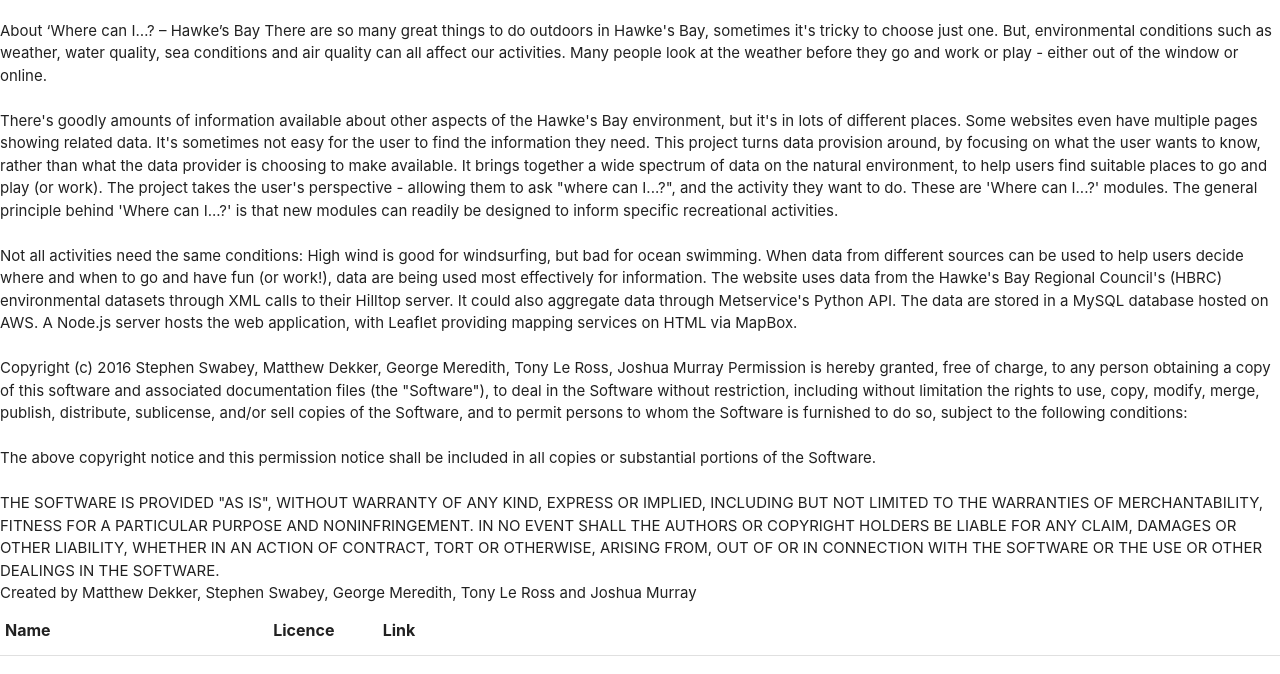
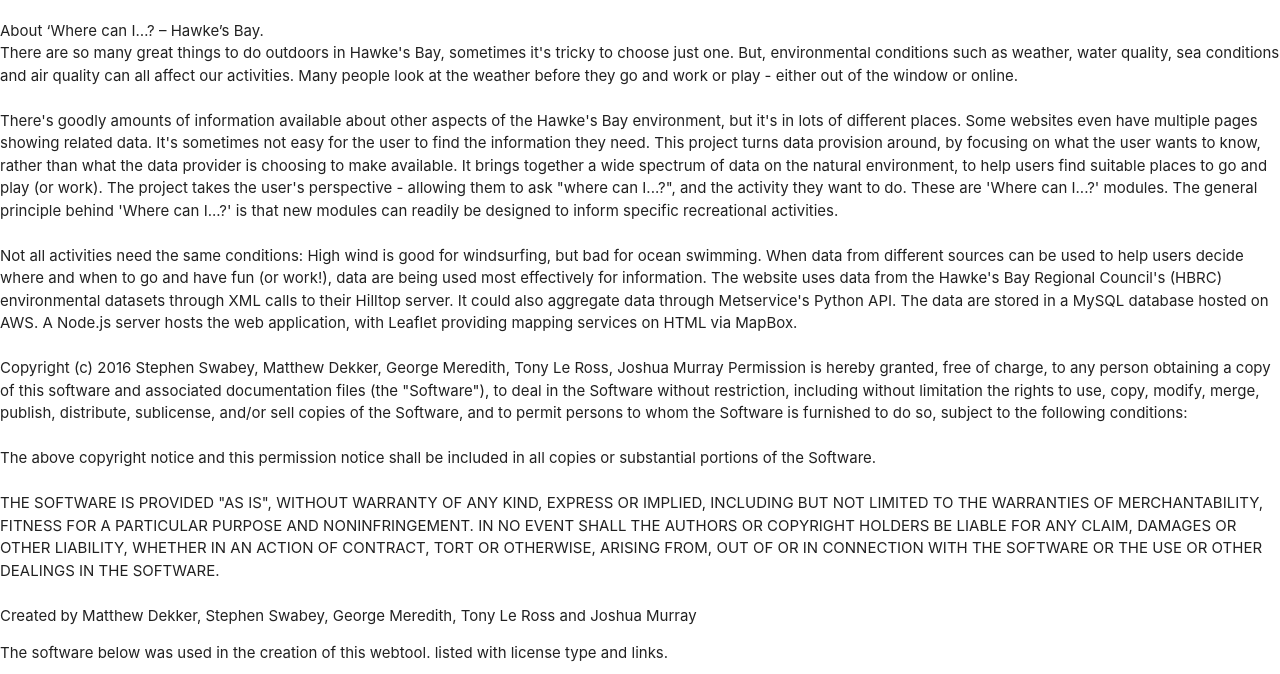
Before and after one commit to canzuk5/plan-your-rec-server, a website: page www/about.html in a window 1280 px wide. Shown: the part 205-879 px from the top of the page. Drawn offline with nearby package versions, Linux system fonts and the light colour scheme; files that its build step writes are made by us from their sources; files whose address does not match are found by name.

Commit message:
addded about

```diff
--- a/www/about.html
+++ b/www/about.html
@@ -22,13 +22,15 @@
 </br>
 <h2> Where can I ...? </H2>
 </br>
-About ‘Where can I…? – Hawke’s Bay
+About ‘Where can I…? – Hawke’s Bay.
+</br>
 There are so many great things to do outdoors in Hawke's Bay, sometimes it's tricky to choose just one. But, environmental conditions such as weather, water quality, sea conditions and air quality can all affect our activities.
 Many people look at the weather before they go and work or play - either out of the window or online.
 </br>
 </br>
 There's goodly amounts of information available about other aspects of the Hawke's Bay environment, but it's in lots of different places. Some websites even have multiple pages showing related data. It's sometimes not easy for the user to find the information they need.
-This project turns data provision around, by focusing on what the user wants to know, rather than what the data provider is choosing to make available. It brings together a wide spectrum of data on the natural environment, to help users find suitable places to go and play (or work). The project takes the user's perspective - allowing them to ask "where can I...?", and the activity they want to do. These are 'Where can I...?' modules.
+This project turns data provision around, by focusing on what the user wants to know, rather than what the data provider is choosing to make available.
+It brings together a wide spectrum of data on the natural environment, to help users find suitable places to go and play (or work). The project takes the user's perspective - allowing them to ask "where can I...?", and the activity they want to do. These are 'Where can I...?' modules.
 The general principle behind 'Where can I...?' is that new modules can readily be designed to inform specific recreational activities.
 </br>
 </br>
@@ -45,8 +47,10 @@ The above copyright notice and this permission notice shall be included in all c
 </br>
 THE SOFTWARE IS PROVIDED "AS IS", WITHOUT WARRANTY OF ANY KIND, EXPRESS OR IMPLIED, INCLUDING BUT NOT LIMITED TO THE WARRANTIES OF MERCHANTABILITY, FITNESS FOR A PARTICULAR PURPOSE AND NONINFRINGEMENT. IN NO EVENT SHALL THE AUTHORS OR COPYRIGHT HOLDERS BE LIABLE FOR ANY CLAIM, DAMAGES OR OTHER LIABILITY, WHETHER IN AN ACTION OF CONTRACT, TORT OR OTHERWISE, ARISING FROM, OUT OF OR IN CONNECTION WITH THE SOFTWARE OR THE USE OR OTHER DEALINGS IN THE SOFTWARE.
 </br>
+</br>
 Created by Matthew Dekker, Stephen Swabey, George Meredith, Tony Le Ross and Joshua Murray
 </div>
+<P>The software below was used in the creation of this webtool. listed with license type and links. </P>
 </div>
 <table style="width:100%">
   <tr>
```
